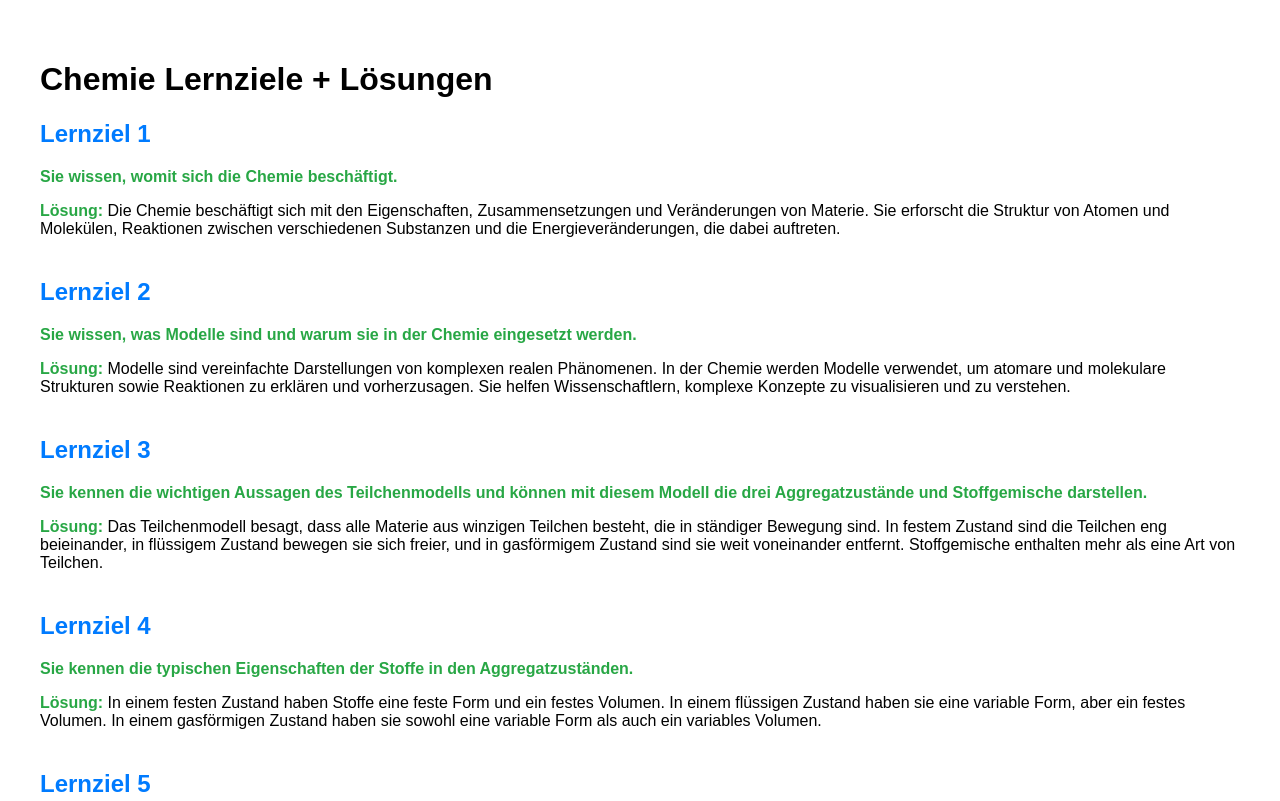
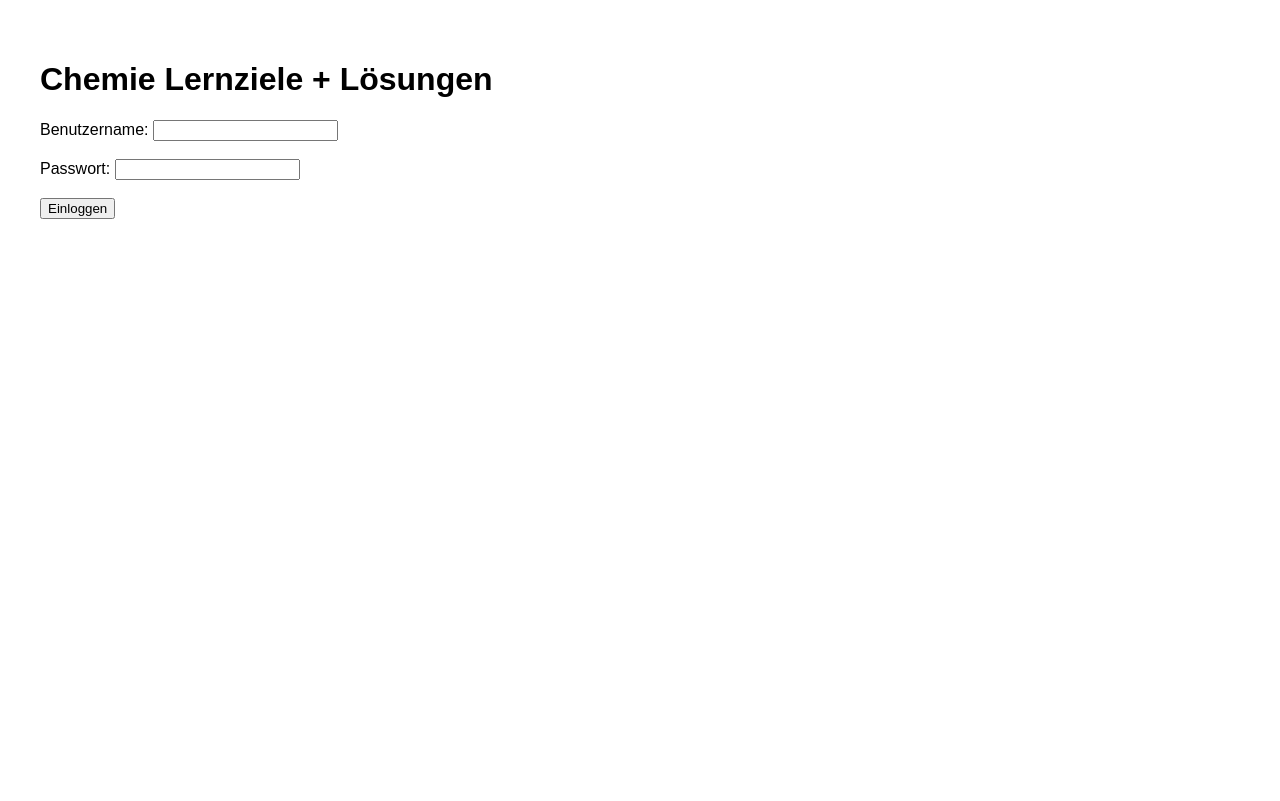
Before and after one commit to diffrentGuesser/Schuel, a plain HTML site: page index.html in a window 1280 px wide. Shown: the top 801 px of the page. Drawn offline with Linux system fonts and the light colour scheme.

Commit message:
Update index.html

```diff
--- a/index.html
+++ b/index.html
@@ -29,11 +29,19 @@
 <body>
     <h1>Chemie Lernziele + Lösungen</h1>
 
-    <div class="solution">
-        <h2>Lernziel 1</h2>
-        <p><strong>Sie wissen, womit sich die Chemie beschäftigt.</strong></p>
-        <p><strong>Lösung:</strong> Die Chemie beschäftigt sich mit den Eigenschaften, Zusammensetzungen und Veränderungen von Materie. Sie erforscht die Struktur von Atomen und Molekülen, Reaktionen zwischen verschiedenen Substanzen und die Energieveränderungen, die dabei auftreten.</p>
+    <div id="loginForm">
+        <label for="username">Benutzername:</label>
+        <input type="text" id="username" name="username" required><br><br>
+        <label for="password">Passwort:</label>
+        <input type="password" id="password" name="password" required><br><br>
+        <button type="button" onclick="authenticate()">Einloggen</button>
     </div>
+
+    <div class="solution" id="lernziele" style="display: none;">
+        <div class="solution">
+            <h2>Lernziel 1</h2>
+            <p><strong>Sie wissen, womit sich die Chemie beschäftigt.</strong></p>
+            <p><strong>Lösung:</strong> Die Chemie beschäftigt sich mit den Eigenschaften, Zusammensetzungen und Veränderungen von Materie. Sie erforscht die Struktur von Atomen und Molekülen, Reaktionen zwischen verschiedenen Substanzen und die Energieveränderungen, die dabei auftreten.</p>
 
     <div class="solution">
         <h2>Lernziel 2</h2>
@@ -99,7 +107,27 @@
         <h2>Lernziel 12</h2>
         <p><strong>Sie kennen die Begriffe hydrophil und lipophil und den Zusammenhang mit der Extraktion als Trennmethode.</strong></p>
         <p><strong>Lösung:</strong> Hydrophil bedeutet wasserliebend, während lipophil fettliebend bedeutet. In der Extraktion werden diese Eigenschaften genutzt, um Stoffe aus einem Gemisch in einem Lösungsmittel zu lösen. Hydrophile Substanzen lösen sich gut in wässrigen Lösungsmitteln, während lipophile Substanzen sich besser in fettigen Lösungsmitteln lösen.</p>
-    </div>
+    </div>    </div>
+
+    <script>
+        function authenticate() {
+            var username = document.getElementById("username").value;
+            var password = document.getElementById("password").value;
+
+            // Hardcoded Logins
+            var logins = {
+                "leon": "leon1234",
+                "sean": "sean1234"
+            };
+
+            if (logins[username] && logins[username] === password) {
+                document.getElementById("loginForm").style.display = "none";
+                document.getElementById("lernziele").style.display = "block";
+            } else {
+                alert("Falscher Benutzername oder Passwort. Bitte versuchen Sie es erneut.");
+            }
+        }
+    </script>
 
 </body>
 
```
